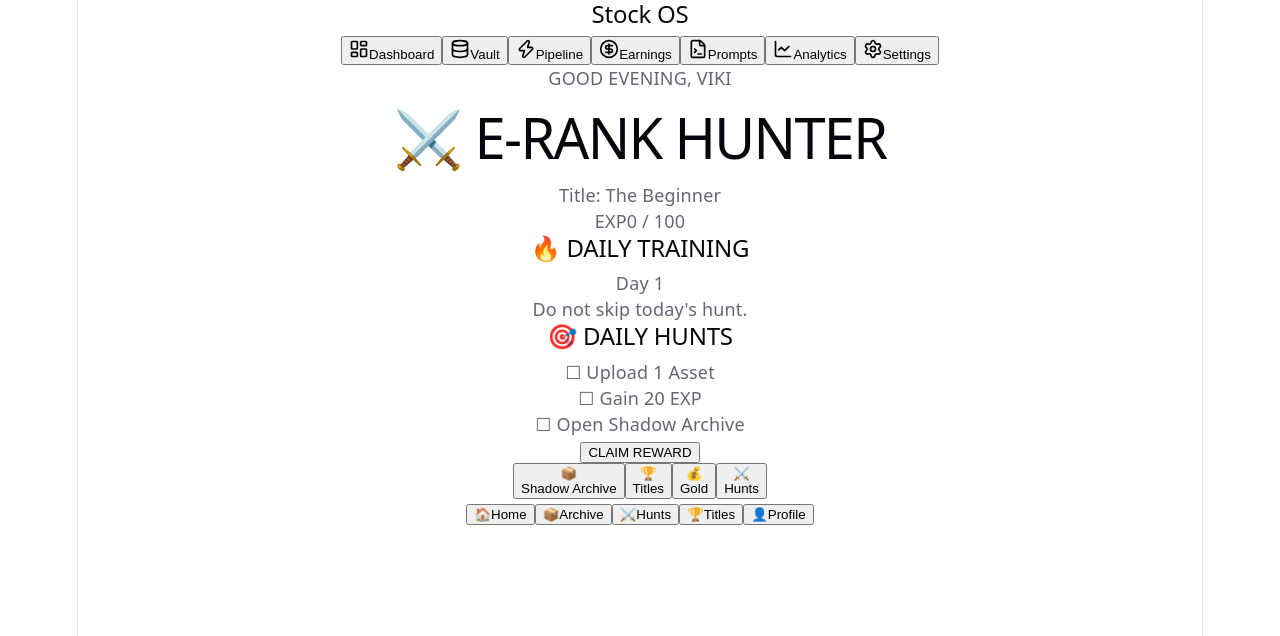
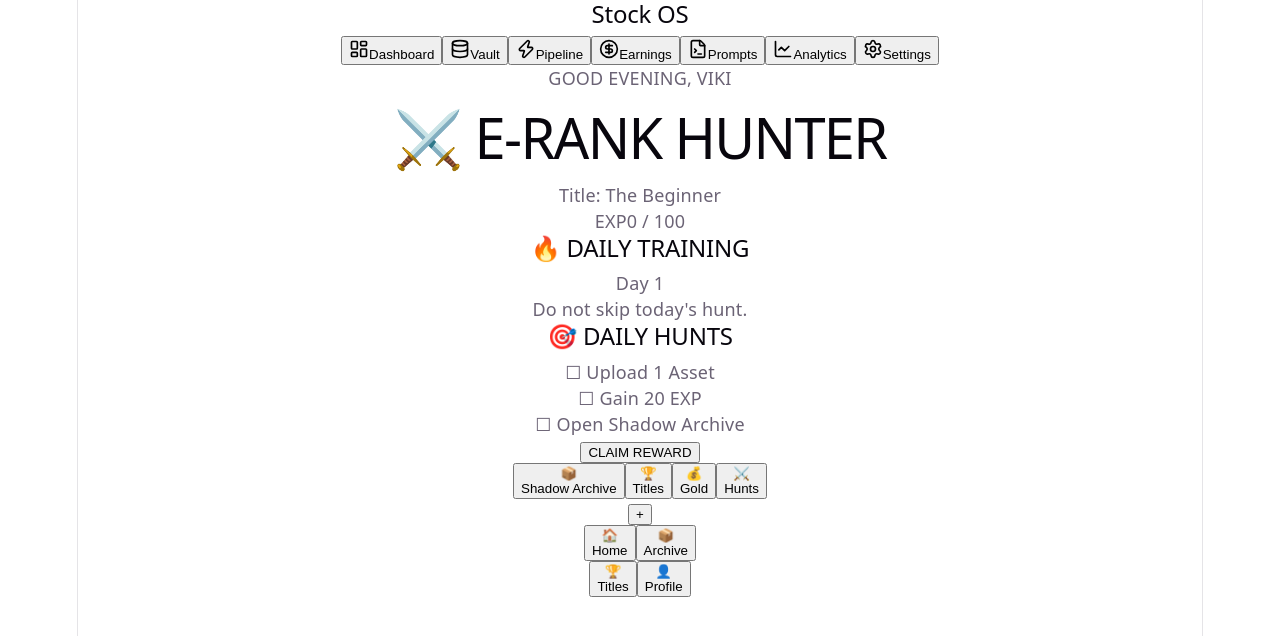
Before and after one commit to simoneambatukam-glitch/adobe-stock-os, a React (Vite) app: page / in a window 1280 px wide. Shown: the top 636 px of the page. Built offline with nearby package versions, Linux system fonts and the light colour scheme.

Commit message:
FAB Reborn

```diff
--- a/src/components/MobileNav.jsx
+++ b/src/components/MobileNav.jsx
@@ -1,44 +1,38 @@
 export default function MobileNav() {
-  const items = [
-    { icon: "🏠", label: "Home" },
-    { icon: "📦", label: "Archive" },
-    { icon: "⚔️", label: "Hunts" },
-    { icon: "🏆", label: "Titles" },
-    { icon: "👤", label: "Profile" },
-  ];
+  return (
+    <>
+      <button
+        className="
+        fixed bottom-20 left-1/2
+        -translate-x-1/2
+        w-16 h-16 rounded-full
+        bg-purple-600
+        text-white text-4xl
+        shadow-2xl
+        z-50
+        "
+      >
+        +
+      </button>
 
-  return (
-    <div className="fixed bottom-0 left-0 right-0 bg-[#171721] border-t border-purple-900 px-2 py-2 z-50">
+      <div
+        className="
+        fixed bottom-0 left-0 right-0
+        bg-[#171721]
+        border-t border-purple-900
+        px-2 py-2
+        "
+      >
+        <div className="grid grid-cols-5 gap-1 text-center text-slate-300">
+          <button>🏠<br />Home</button>
+          <button>📦<br />Archive</button>
 
-      <div className="grid grid-cols-5 gap-1">
+          <div></div>
 
-        {items.map((item, index) => (
-          <button
-            key={index}
-            className="
-              flex flex-col items-center
-              justify-center
-              rounded-2xl
-              py-2
-              text-slate-300
-              active:bg-purple-700
-              transition-all
-            "
-          >
-            <span className="text-2xl">
-              {item.icon}
-            </span>
-
-            <span className="text-xs mt-1">
-              {item.label}
-            </span>
-          </button>
-        ))}
-
+          <button>🏆<br />Titles</button>
+          <button>👤<br />Profile</button>
+        </div>
       </div>
-
-    </div>
+    </>
   );
 }
-
-/* FLOATING ACTION BUTTON READY */
```
Also changed, not shown: src/components/MobileNav.fab.backup.jsx (added, +44 -0 lines), 1 other file (tests, documents, lock files or other folders).
